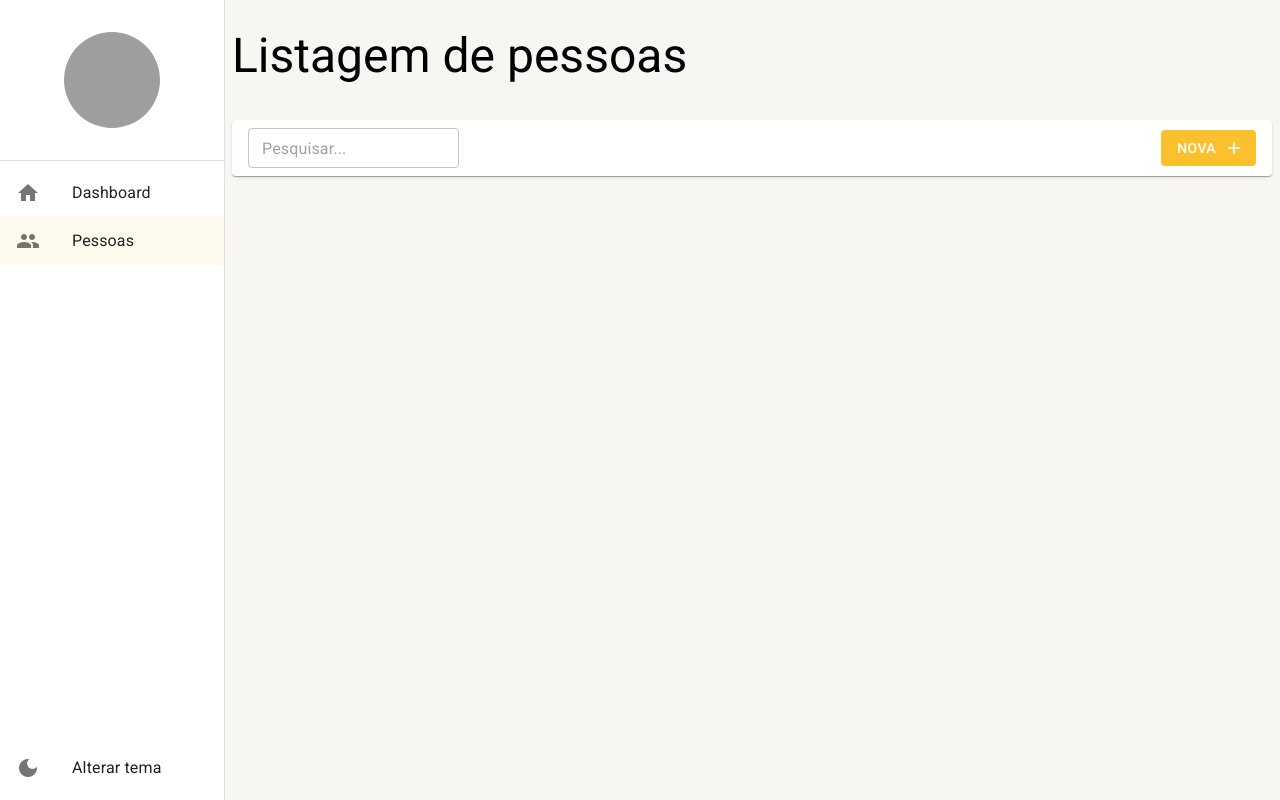
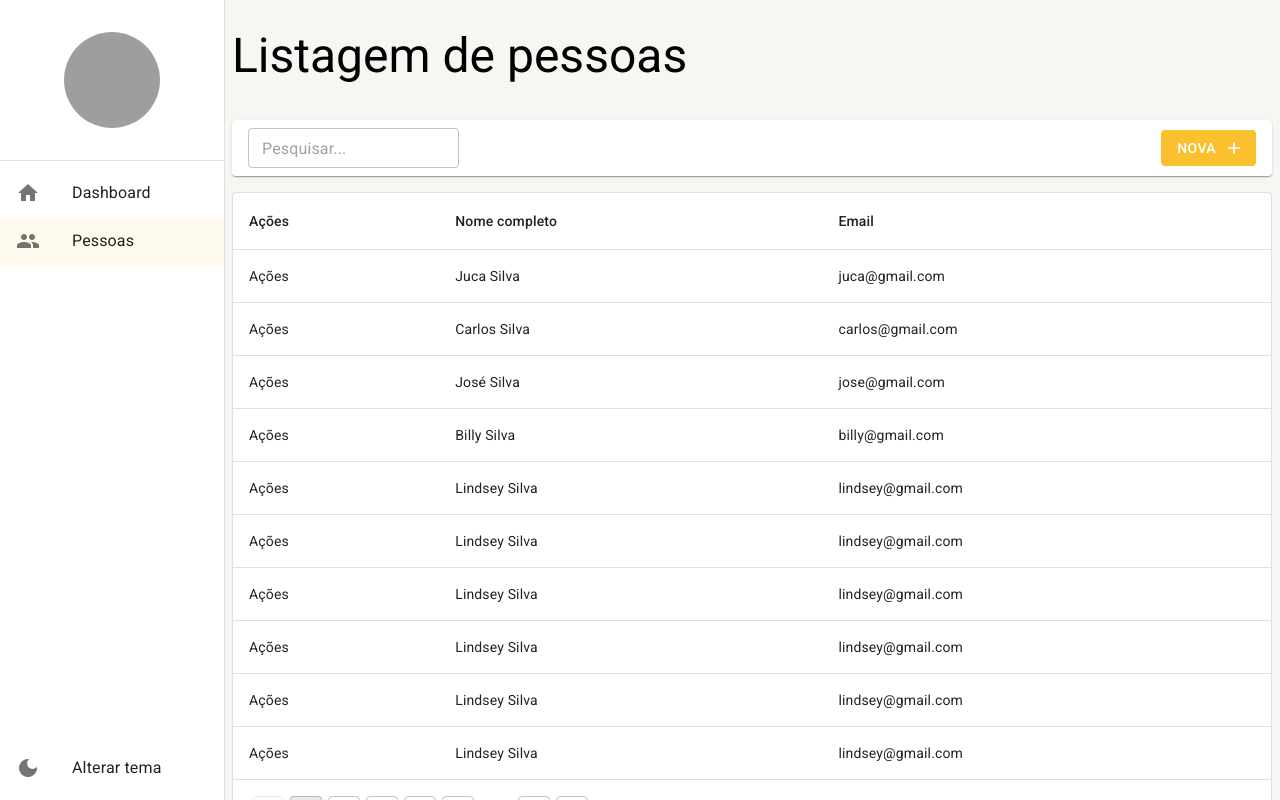
Before and after one commit to LuandaRezende/dashboard-typescript, a React (Create React App) app: page /people in a window 1280 px wide. Built offline with nearby package versions, Linux system fonts and the light colour scheme; data requests are answered from the project's data file; grey boxes are pictures that could not be loaded.

Commit message:
feat: add table with registers

```diff
--- a/mock/database.json
+++ b/mock/database.json
@@ -5,6 +5,96 @@
         "email": "juca@gmail.com",
         "cityId": 1,
         "fullName": "Juca Silva"
-       }
+       },
+       {
+         "id": 2,
+         "email": "carlos@gmail.com",
+         "cityId": 1,
+         "fullName": "Carlos Silva"
+        },
+        {
+         "id": 3,
+         "email": "jose@gmail.com",
+         "cityId": 1,
+         "fullName": "José Silva"
+        },
+        {
+         "id": 4,
+         "email": "billy@gmail.com",
+         "cityId": 1,
+         "fullName": "Billy Silva"
+        },
+        {
+         "id": 5,
+         "email": "lindsey@gmail.com",
+         "cityId": 1,
+         "fullName": "Lindsey Silva"
+        },
+        {
+         "id": 6,
+         "email": "lindsey@gmail.com",
+         "cityId": 1,
+         "fullName": "Lindsey Silva"
+        },
+        {
+         "id": 7,
+         "email": "lindsey@gmail.com",
+         "cityId": 1,
+         "fullName": "Lindsey Silva"
+        },
+        {
+         "id": 8,
+         "email": "lindsey@gmail.com",
+         "cityId": 1,
+         "fullName": "Lindsey Silva"
+        },
+        {
+         "id": 9,
+         "email": "lindsey@gmail.com",
+         "cityId": 1,
+         "fullName": "Lindsey Silva"
+        },
+        {
+         "id": 10,
+         "email": "lindsey@gmail.com",
+         "cityId": 1,
+         "fullName": "Lindsey Silva"
+        },
+        {
+         "id": 11,
+         "email": "lindsey@gmail.com",
+         "cityId": 1,
+         "fullName": "Lindsey Silva"
+        } ,
+        {
+         "id": 12,
+         "email": "lindsey@gmail.com",
+         "cityId": 1,
+         "fullName": "Lindsey Silva"
+        },
+        {
+         "id": 13,
+         "email": "lindsey@gmail.com",
+         "cityId": 1,
+         "fullName": "Lindsey Silva"
+        },
+        {
+         "id": 14,
+         "email": "lindsey@gmail.com",
+         "cityId": 1,
+         "fullName": "Lindsey Silva"
+        },
+        {
+         "id": 16,
+         "email": "lindsey@gmail.com",
+         "cityId": 1,
+         "fullName": "Lindsey Silva"
+        },
+        {
+         "id": 16,
+         "email": "lindsey@gmail.com",
+         "cityId": 1,
+         "fullName": "Lindsey Silva"
+        }
     ]
   }
--- a/src/pages/people/ListPeople.tsx
+++ b/src/pages/people/ListPeople.tsx
@@ -1,20 +1,26 @@
 import { useMemo, useEffect, useState } from 'react';
+import { Box, LinearProgress, Pagination, Paper, Stack, Table, TableBody, TableCell, TableContainer, TableFooter, TableHead, TableRow } from '@mui/material';
 import { useSearchParams } from 'react-router-dom';
 import { ToolbarList } from '../../shared/components';
 import { useDebounce } from '../../shared/hooks';
 import { BaseLayout } from '../../shared/layouts';
 import { IListPeople, PeopleService } from '../../shared/services/api/people/PeopleService';
+import { Environment } from '../../shared/environment';
 
 export const ListPeople: React.FC = () => {
   const [ searchParams, setSearchParams ] = useSearchParams();
   const { debounce } = useDebounce();
 
-  const [row, setRow] = useState<IListPeople[]>([]);
+  const [rows, setRows] = useState<IListPeople[]>([]);
   const [totalCount, setTotalCount] = useState(0);
   const [isLoading, setIsLoading] = useState(true);
 
   const search = useMemo(()=> {
     return searchParams.get('search') || '';
+  }, [searchParams]);
+
+  const page = useMemo(()=> {
+    return searchParams.get('page') || '';
   }, [searchParams]);
 
   useEffect(() => {
@@ -29,7 +35,7 @@ export const ListPeople: React.FC = () => {
           return;
         }
 
-        setRow(result.data);
+        setRows(result.data);
         setTotalCount(result.totalCount);
       });
     });
@@ -38,6 +44,48 @@ export const ListPeople: React.FC = () => {
   return (
     <BaseLayout title="Listagem de pessoas"
       toolbar={<ToolbarList textNewButton="Nova" showInputSearch textSearch={search} changeTextSearch={text => setSearchParams({search: text}, {replace: true})}/>}>
+      {rows.length > 0 && (<TableContainer component={Paper} variant="outlined" sx={{ m: 1, width: 'auto' }}>
+        <Table>
+          <TableHead>
+            <TableRow>
+              <TableCell>Ações</TableCell>
+              <TableCell>Nome completo</TableCell>
+              <TableCell>Email</TableCell>
+            </TableRow>
+          </TableHead>
+          <TableBody>
+            {rows.map((row) => (
+              <TableRow key={row.id}>
+                <TableCell>Ações</TableCell>
+                <TableCell>{ row.fullName }</TableCell>
+                <TableCell>{ row.email } </TableCell>
+              </TableRow>
+            ))}
+          </TableBody>
+
+          <TableFooter>
+            {isLoading && (
+              <TableRow>
+                <TableCell colSpan={3}>
+                  <LinearProgress variant='indeterminate'/>
+                </TableCell>
+              </TableRow>
+            )}
+
+            {(totalCount > 0 && totalCount > Environment.LINE_LIMIT) && (
+              <TableRow>
+                <TableCell colSpan={3}>
+                  <Pagination count={10} variant="outlined" shape="rounded" />
+                </TableCell>
+              </TableRow>
+            )}
+          </TableFooter>
+        </Table>
+      </TableContainer>)}
+
+      {totalCount === 0 && !isLoading && (
+        <Box component={Paper} variant="outlined" sx={{ m: 1, width: 'auto', p: 2 }}>Nenhum registro encontrado.</Box>
+      )}
     </BaseLayout>
   );
 };
```
